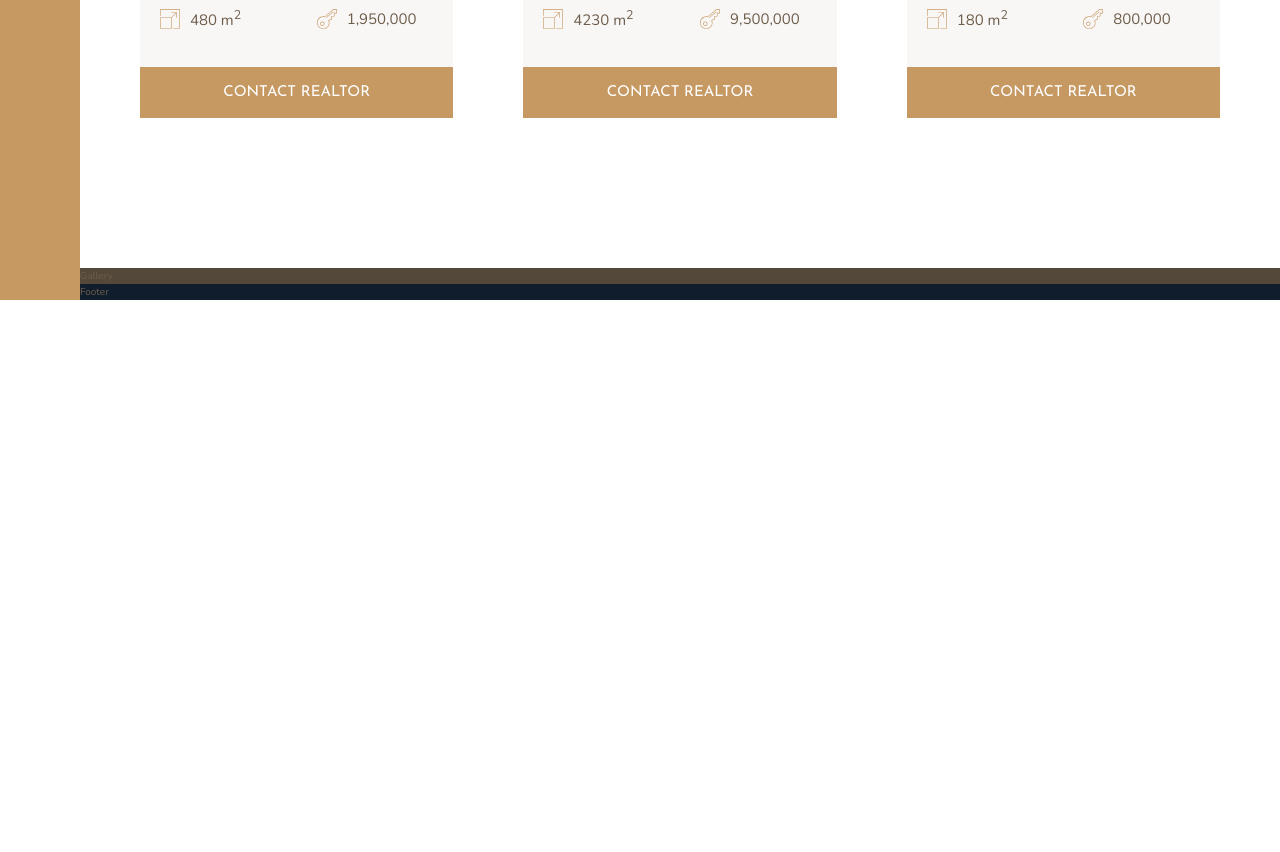
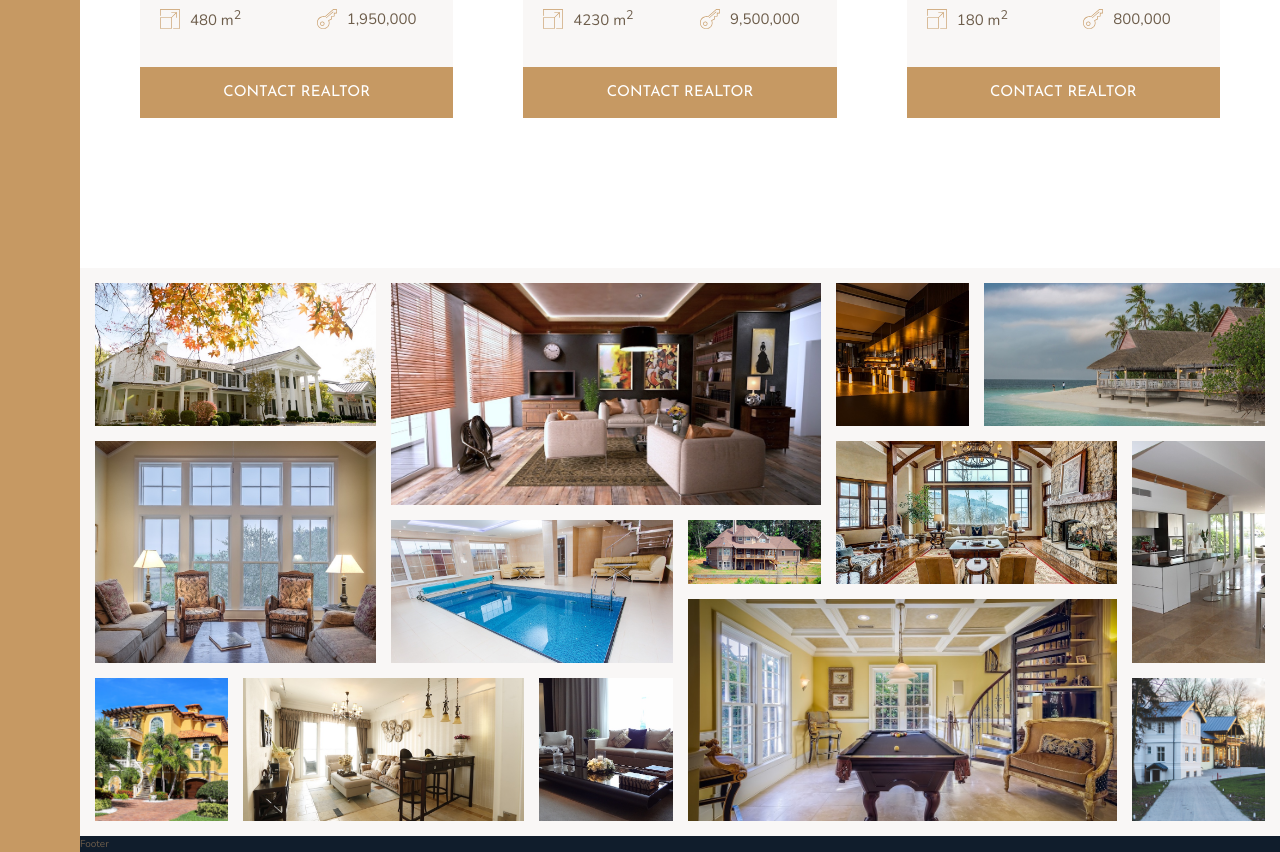
Before and after one commit to BrianDyl/nexter, a website: page index.html in a window 1280 px wide. Shown: the part 2804-3656 px from the top of the page. Before the commit the page ends 3104 px from the top, so only its background shows below. Drawn offline with nearby package versions, Linux system fonts and the light colour scheme.

Commit message:
Completed Gallery Section

```diff
--- a/index.html
+++ b/index.html
@@ -272,7 +272,49 @@
 
         </section>
         <section class="gallery">
-            Gallery
+            <figure class="gallery__item gallery__item--1">
+                    <img src="img/gal-1.jpeg" alt="Gallery image 1" class="gallery__img">
+            </figure>
+            <figure class="gallery__item gallery__item--2">
+                    <img src="img/gal-2.jpeg" alt="Gallery image 2" class="gallery__img">
+            </figure>
+            <figure class="gallery__item gallery__item--3">
+                    <img src="img/gal-3.jpeg" alt="Gallery image 3" class="gallery__img">
+            </figure>
+            <figure class="gallery__item gallery__item--4">
+                    <img src="img/gal-4.jpeg" alt="Gallery image 4" class="gallery__img">
+            </figure>
+            <figure class="gallery__item gallery__item--5">
+                    <img src="img/gal-5.jpeg" alt="Gallery image 5" class="gallery__img">
+            </figure>
+            <figure class="gallery__item gallery__item--6">
+                    <img src="img/gal-6.jpeg" alt="Gallery image 6" class="gallery__img">
+            </figure>
+            <figure class="gallery__item gallery__item--7">
+                    <img src="img/gal-7.jpeg" alt="Gallery image 7" class="gallery__img">
+            </figure>
+            <figure class="gallery__item gallery__item--8">
+                    <img src="img/gal-8.jpeg" alt="Gallery image 8" class="gallery__img">
+            </figure>
+            <figure class="gallery__item gallery__item--9">
+                    <img src="img/gal-9.jpeg" alt="Gallery image 9" class="gallery__img">
+            </figure>
+            <figure class="gallery__item gallery__item--10">
+                    <img src="img/gal-10.jpeg" alt="Gallery image 10" class="gallery__img">
+            </figure>
+            <figure class="gallery__item gallery__item--11">
+                    <img src="img/gal-11.jpeg" alt="Gallery image 11" class="gallery__img">
+            </figure>
+            <figure class="gallery__item gallery__item--12">
+                    <img src="img/gal-12.jpeg" alt="Gallery image 12" class="gallery__img">
+            </figure>
+            <figure class="gallery__item gallery__item--13">
+                    <img src="img/gal-13.jpeg" alt="Gallery image 13" class="gallery__img">
+            </figure>
+            <figure class="gallery__item gallery__item--14">
+                    <img src="img/gal-14.jpeg" alt="Gallery image 14" class="gallery__img">
+            </figure>
+
         </section>
         <footer class="footer">
             Footer
--- a/sass/_gallery.scss
+++ b/sass/_gallery.scss
@@ -1,4 +1,92 @@
 .gallery {
-    background-color: $color-grey-dark-1;
+    background-color: $color-grey-light-1;
     grid-column: full-start / full-end;
+
+    display: grid;
+    grid-template-columns: repeat(8, 1fr);
+    grid-template-rows: repeat(7, 5vw);
+    grid-gap: 1.5rem;
+    padding: 1.5rem;
+
+    &__item {
+        &--1 {
+           grid-row: 1 / span 2;
+           grid-column: 1 / span 2;
+        }
+
+        &--2 {
+            grid-row: 1 / span 3;
+            grid-column: 3 / span 3;
+        }
+
+        &--3 {
+            grid-row: 1 / span 2;
+            grid-column: 6 / span 1;
+        }
+
+        &--4 {
+            grid-row: 1 / span 2;
+            grid-column:  7 / -1;
+        }
+
+        &--5 {
+            grid-row: 3 / span 3;
+            grid-column:  1 / span 2;
+        }
+
+        &--6 {
+            grid-row: 4 / span 2;
+            grid-column:  3 / span 2;
+        }
+
+        &--7 {
+            grid-row: 4 / span 1;
+            grid-column:  5 / span 1;
+        }
+
+        &--8 {
+            grid-row: 3 / span 2;
+            grid-column:  6 / span 2;
+        }
+
+        &--9 {
+            grid-row: 3 / span 3;
+            grid-column:  8 / span 1;
+        }
+
+        &--10 {
+            grid-row: 6 / span 2;
+            grid-column:  1 / span 1;
+        }
+
+        &--11 {
+            grid-row: 6 / span 2;
+            grid-column:  2 / span 2;
+        }
+
+        &--12 {
+            grid-row: 6 / span 2;
+            grid-column:  4 / span 1;
+        }
+
+        &--13 {
+            grid-row: 5 / span 3;
+            grid-column:  5 / span 3;
+        }
+
+        &--14 {
+            grid-row: 6 / span 2;
+            grid-column:  8 / span 1;
+        }
+    }
+
+
+    &__img {
+        width: 100%;
+        height: 100%;
+        display: block;
+        object-fit: cover;
+    }
+
+
 }
```
Also changed, not shown: css/style.css, sass/_homes.scss (line endings or trailing spaces).
